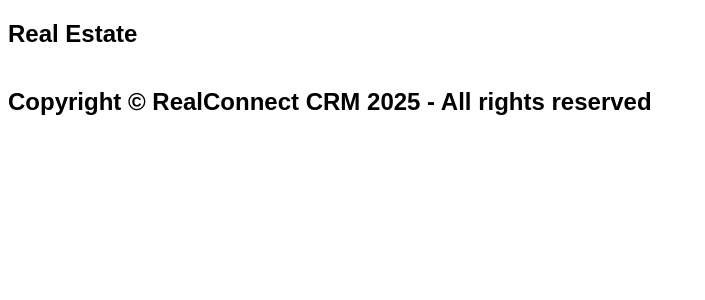
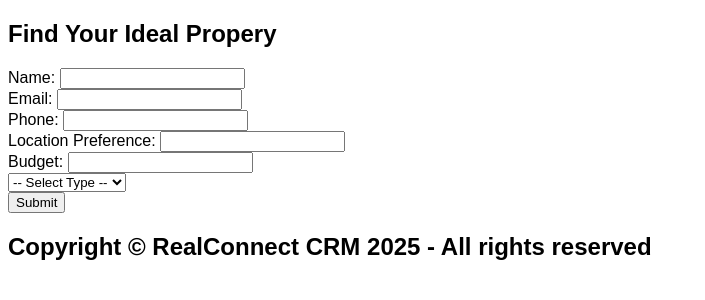
Before and after one commit to mabrark/RealConnect-, a PHP site: page / in a window 1280 px wide. Shown: the part 98-398 px from the top of the page, without its empty margins (0-705 px from the left). Run offline with PHP 8.4, Linux system fonts and the light colour scheme.

Commit message:
added a form

```diff
--- a/index.php
+++ b/index.php
@@ -15,7 +15,37 @@
 <body>
   <?php include("header.php"); ?>
   <main>
-    <h2>Real Estate</h2>
+    <h2>Find Your Ideal Propery</h2>
+    <form action="Save_lead.php" method="post">
+      <label>Name:</label>
+      <input type="text" name="name" required><br>
+
+      <label>Email:</label>
+      <input type="text" name="email" required><br>
+
+      <label>Phone:</label>
+      <input type="text" name="Phone" required><br>
+
+      <label>Location Preference:</label>
+      <input type="text" name="Location" required><br>
+
+      <label>Budget:</label>
+      <input type="text" name="Budget" required><br>
+
+      <select name="Property Type" required>
+         <option value=""> -- Select Type -- </option>
+         <option value="Detached">Detached</option>
+         <option value="Sami-Detached">Sami-Detached</option>
+         <option value="TownHome">TownHome</option>
+         <option value="Banglow">Banglow</option>
+         <option value="Condo">Condo</option>
+         <option value="Commercial">Commercial</option>
+         <option value="Investment">Investment</option>
+         <option value="PreConstruction">PreConstruction</option>
+      </select><br>
+
+      <input type="submit" value="Submit"><br>
+    </form>
 
     <table>
 
```
